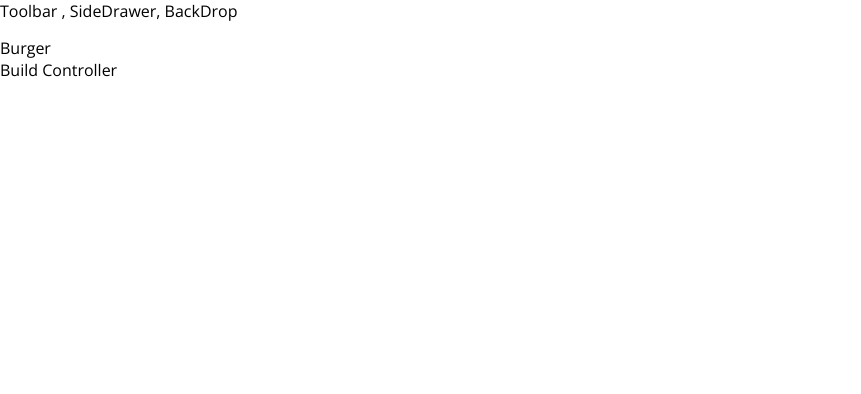
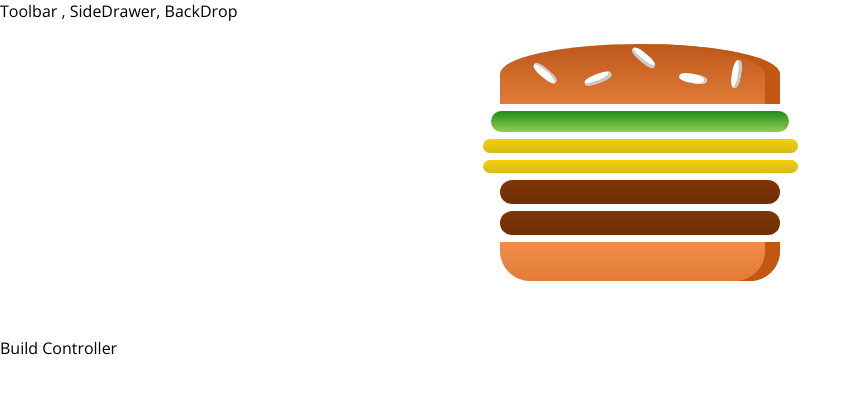
Before and after one commit to zavin27/Burger-Builder, a React app: page / in a window 1280 px wide. Shown: the top 394 px of the page, without its empty margins (0-861 px from the left). Built offline with nearby package versions, Linux system fonts and the light colour scheme.

Commit message:
Outputting Burger Ingredients Dynamically

```diff
--- /dev/null
+++ b/src/components/Burger/Burgur.css
@@ -0,0 +1,32 @@
+.Burgur {
+
+    width: 100%;
+    margin: auto;
+    height: 250px;
+    overflow: scroll;
+    text-align: center;
+    font-weight: bold;
+    font-size: 1.2rem;
+}
+
+@media (min-width: 1000px) and (min-height: 700px){
+    .Burgur {
+        width: 700px;
+        height: 600px;
+    }
+
+}
+@media (min-width: 500px) and (min-height: 401px){
+    .Burgur {
+        width: 450px;
+        height: 400px;
+    }
+
+}
+@media (min-width: 500px) and (min-height: 400px){
+    .Burgur {
+        width: 350px;
+        height: 300px;
+    }
+
+}
--- a/src/components/Burger/Burgur.js
+++ b/src/components/Burger/Burgur.js
@@ -0,0 +1,23 @@
+import React from 'react';
+import classes from './Burgur.css';
+import BurgurIngredient from "./BurgurIngredient/BurgurIngredient";
+
+
+const burgur = (props) => {
+  const transformedIngredients = Object.keys(props.ingredients).map(igKey => {
+    return [...Array(props.ingredients[igKey])].map((_ , i) => {
+      return <BurgurIngredient type={igKey} key={igKey + i}/>;
+    });
+  });
+
+  return(
+    <div className={classes.Burgur}>
+      <BurgurIngredient type='bread-top'/>
+      {transformedIngredients}
+      <BurgurIngredient type='bread-bottom'/>
+
+    </div>
+  );
+};
+
+export default burgur;
--- a/src/containers/BurgerBuilder/BurgurBuilder.js
+++ b/src/containers/BurgerBuilder/BurgurBuilder.js
@@ -1,12 +1,22 @@
 import React, {Component} from 'react';
 import Aux from '../../hoc/Aux';
+import Burgur from '../../components/Burger/Burgur';
 
 class BurgurBuilder extends Component {
+
+  state = {
+    ingredients: {
+      salad: 1,
+      bacon: 1,
+      cheese: 2,
+      meat: 2
+    }
+  }
 
   render() {
     return(
       <Aux>
-        <div>Burger</div>
+        <Burgur ingredients = {this.state.ingredients}/>
         <div>Build Controller</div>
       </Aux>
 
```
